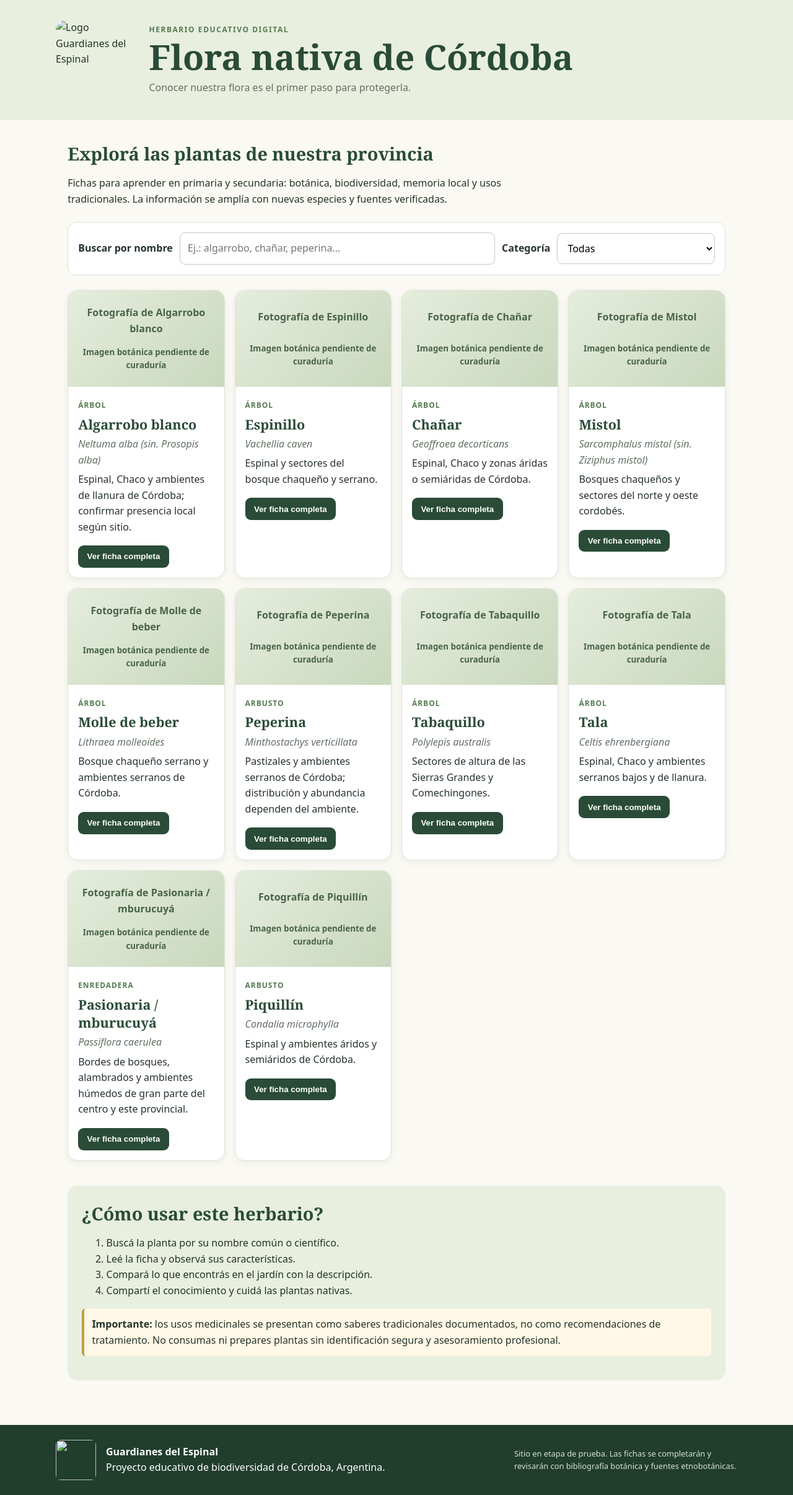
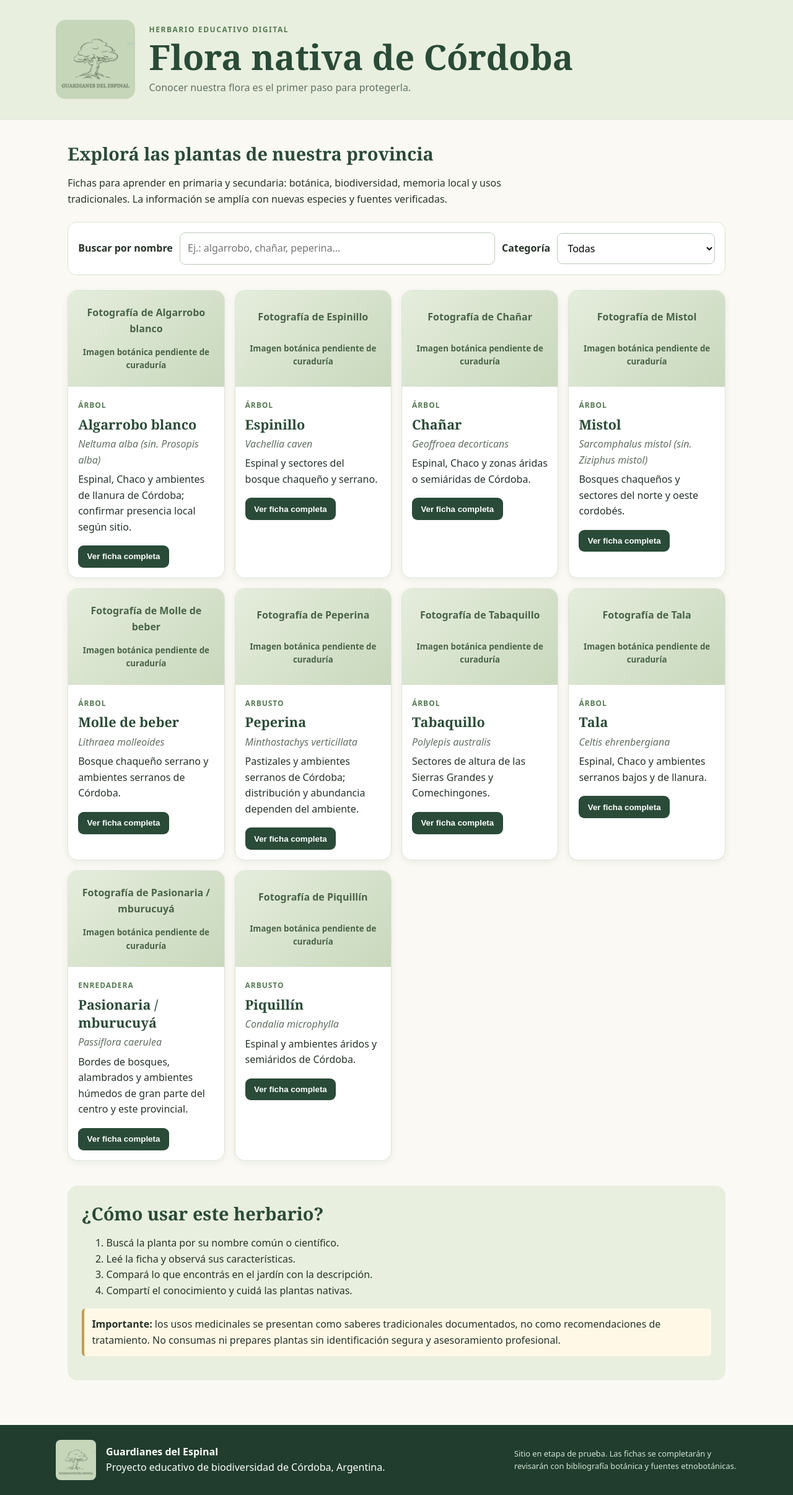
Before and after one commit to guardiandelespinal/guardiandelespinal.github.io, a plain HTML site: page index.html in a window 1280 px wide. Shown: the whole page at 62% size. Drawn offline with Linux system fonts and the light colour scheme.

Commit message:
Update logo image source in index.html

```diff
--- a/index.html
+++ b/index.html
@@ -8,7 +8,7 @@
 </head>
 <body>
 <header class="hero">
-  <img class="brand" src="assets/logo.JPG" alt="Logo Guardianes del Espinal">
+  <img class="brand" src="logo.JPG" alt="Logo Guardianes del Espinal">
   <div><p class="eyebrow">Herbario educativo digital</p><h1>Flora nativa de Córdoba</h1><p>Conocer nuestra flora es el primer paso para protegerla.</p></div>
 </header>
 <main>
@@ -17,6 +17,6 @@
   <section id="plant-list" class="plant-grid" aria-live="polite"></section>
   <section class="about"><h2>¿Cómo usar este herbario?</h2><ol><li>Buscá la planta por su nombre común o científico.</li><li>Leé la ficha y observá sus características.</li><li>Compará lo que encontrás en el jardín con la descripción.</li><li>Compartí el conocimiento y cuidá las plantas nativas.</li></ol><p class="notice"><strong>Importante:</strong> los usos medicinales se presentan como saberes tradicionales documentados, no como recomendaciones de tratamiento. No consumas ni prepares plantas sin identificación segura y asesoramiento profesional.</p></section>
 </main>
-<footer><img src="assets/logo.JPG" alt=""/><p><strong>Guardianes del Espinal</strong><br>Proyecto educativo de biodiversidad de Córdoba, Argentina.</p><p class="small">Sitio en etapa de prueba. Las fichas se completarán y revisarán con bibliografía botánica y fuentes etnobotánicas.</p></footer>
+<footer><img src="logo.JPG" alt=""/><p><strong>Guardianes del Espinal</strong><br>Proyecto educativo de biodiversidad de Córdoba, Argentina.</p><p class="small">Sitio en etapa de prueba. Las fichas se completarán y revisarán con bibliografía botánica y fuentes etnobotánicas.</p></footer>
 <script src="plants.js"></script><script src="app.js"></script>
 </body></html>
```
